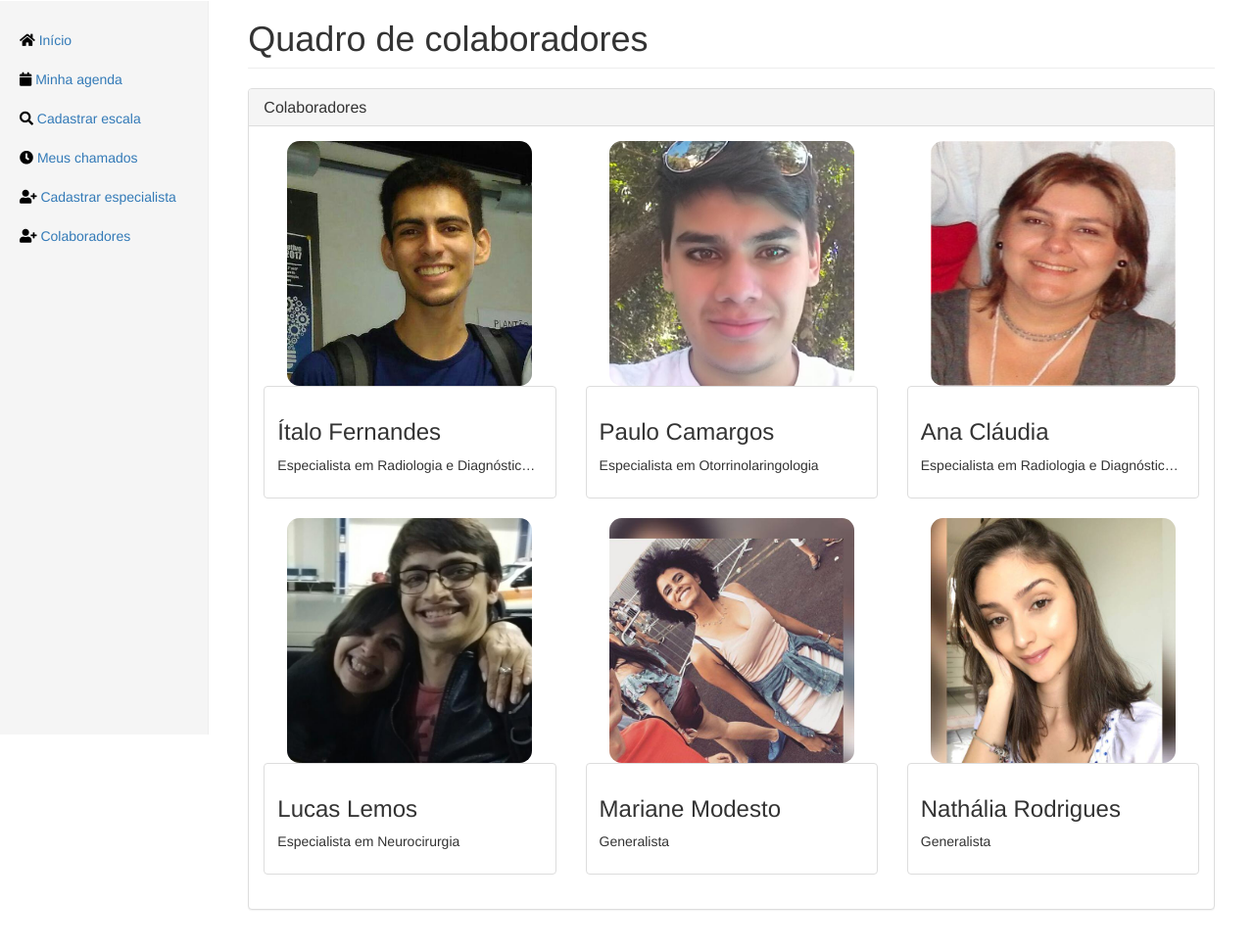
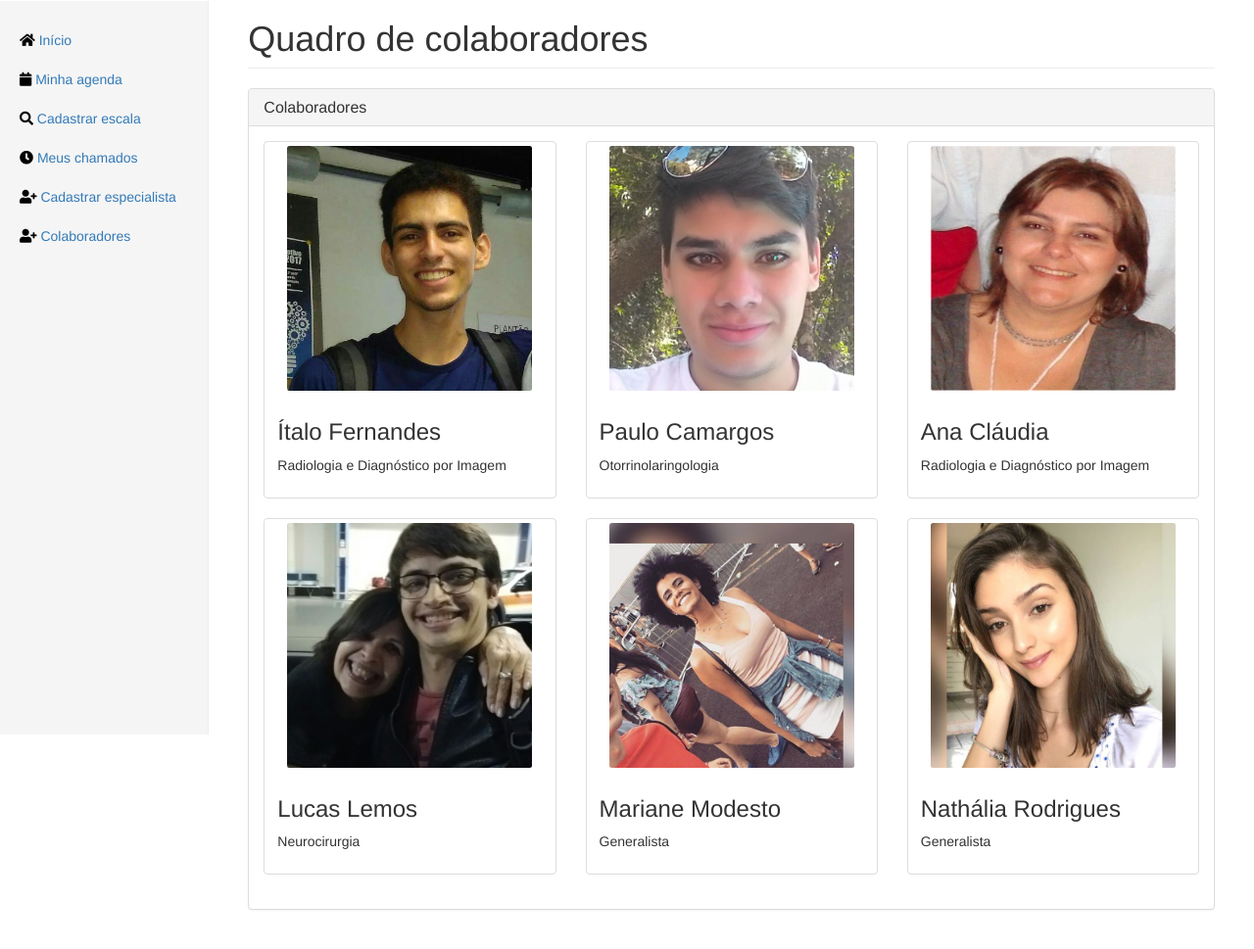
Before and after one commit to PauloCamargos/telemedicine, a Flask app: page /staff in a window 1280 px wide. Shown: the part 50-1019 px from the top of the page at 98% size. Run offline with Flask 2, Linux system fonts and the light colour scheme; a user stored in the database is signed in; data comes from the database, SQL or seed files in the repository; some libraries are stand-ins or nearby versions.

Commit message:
layout colaboradores

```diff
--- a/app/templates/staff.html
+++ b/app/templates/staff.html
@@ -16,22 +16,23 @@
             {% for u in users %}
             <div class="col-sm-6 col-md-4">
                 <!-- depois passo isso pro styles.css -->
+                <div class="thumbnail">
+
                 <center>
                 <img
                 src="{{ url_for('static', filename='profilePics/' + u.image_file) }}"
                 alt="User Picture"
                 height= "250px"
                 width= "250px"
-                style="border-radius:5%">
+                style="border-radius:1%">
                 </center>
                 <!-- depois passo isso pro styles.css -->
-                <div class="thumbnail">
                 <div class="caption">
                     <h3>{{ u.fullname }}</h3>
                     {% if u.specialties[0].specialty == 'Geral' %}
                     <p>Generalista</p>
                     {% else %}
-                        <p>Especialista em {{ u.specialties[0].specialty }}</p>
+                    <p>{{ u.specialties[0].specialty }}</p>
                     {% endif %}
                 </div>
                 </div>
```
Lines whose indentation alone changed are shown as unchanged.
